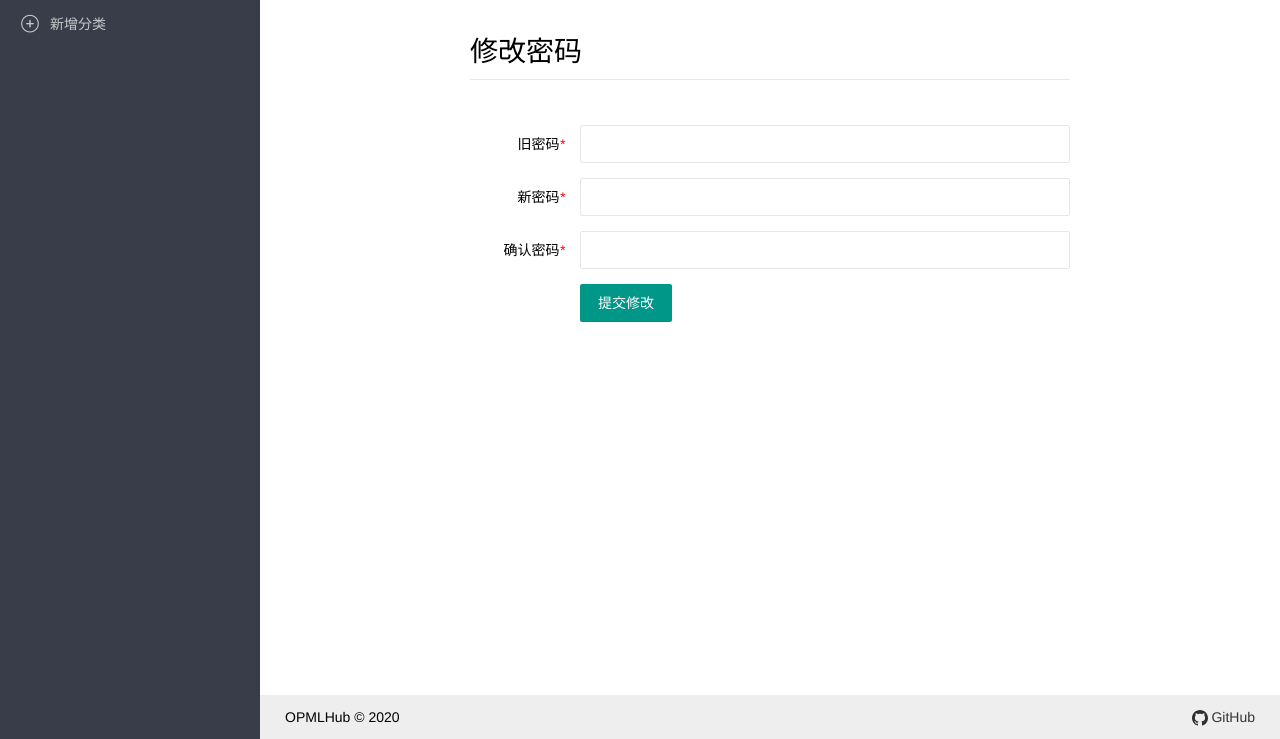
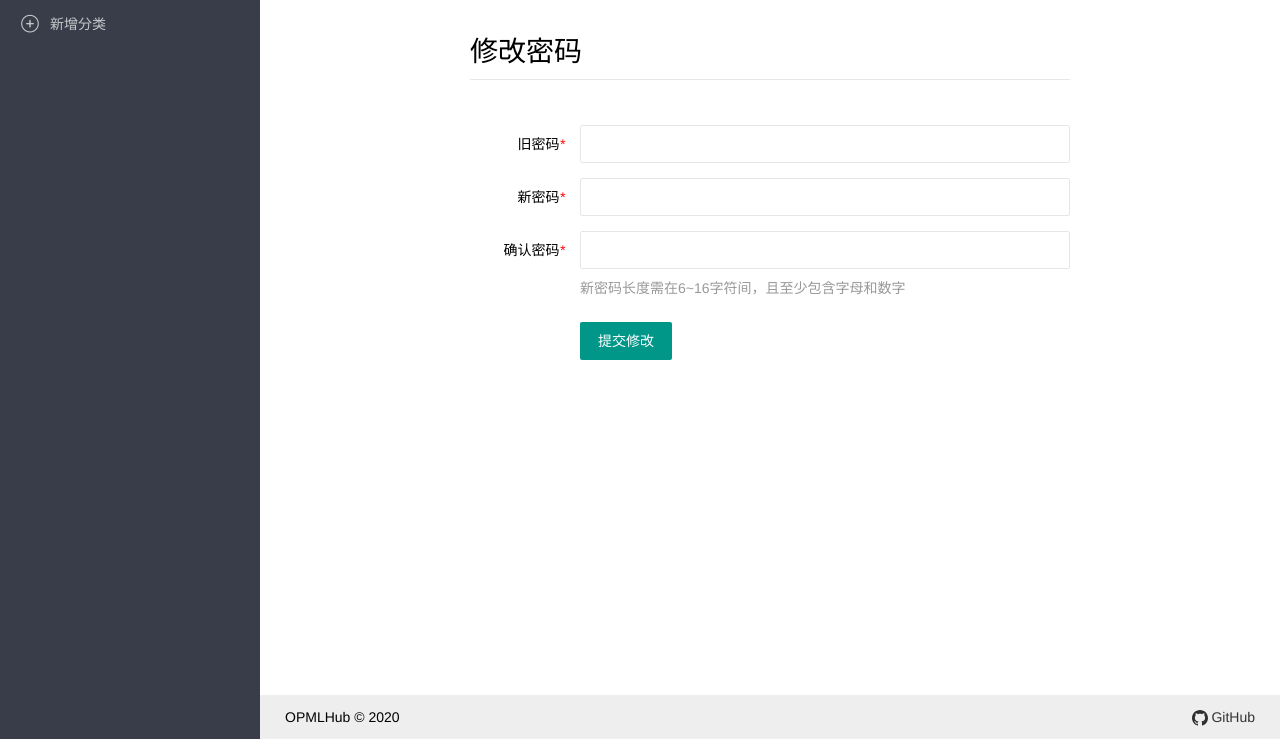
Before and after one commit to LuRenJiasWorld/OPMLHub, a CodeIgniter 4 app: template src/app/Views/user/change_password.php in a window 1280 px wide. Shown: the part 61-800 px from the top of the page. Run offline with PHP 8.4 and a stand-in for CodeIgniter, Linux system fonts and the light colour scheme; the template is opened without the code that fills it, so the values that code supplies are empty; some libraries are stand-ins or nearby versions.

Commit message:
【Perf】增强密码重置页面用户体验

```diff
--- a/src/app/Views/user/change_password.php
+++ b/src/app/Views/user/change_password.php
@@ -4,7 +4,7 @@
 <?= $this->section("user_home_page") ?>
 <h1>修改密码</h1>
 <hr />
-<form class="layui-form" style="margin-top: 45px;" action="/user/password" method="post">
+<form class="layui-form" style="margin-top: 45px;" action="/user/update?type=password" method="post">
     <div class="layui-form-item">
         <label class="layui-form-label">旧密码<i class="required">*</i></label>
         <div class="layui-input-block">
@@ -15,14 +15,15 @@
     <div class="layui-form-item">
         <label class="layui-form-label">新密码<i class="required">*</i></label>
         <div class="layui-input-block">
-            <input type="password" name="new_password" required lay-verify="required" autocomplete="off" class="layui-input">
+            <input type="password" name="new_password" minlength="6" maxlength="16" required lay-verify="required" autocomplete="off" class="layui-input">
         </div>
     </div>
 
     <div class="layui-form-item">
         <label class="layui-form-label">确认密码<i class="required">*</i></label>
         <div class="layui-input-block">
-            <input type="password" name="new_password_again" required lay-verify="required" autocomplete="off" class="layui-input">
+            <input type="password" name="new_password_again" minlength="6" maxlength="16" required lay-verify="required" autocomplete="off" class="layui-input">
+            <div class="layui-form-mid layui-word-aux">新密码长度需在6~16字符间，且至少包含字母和数字</div>
         </div>
     </div>
 
```
